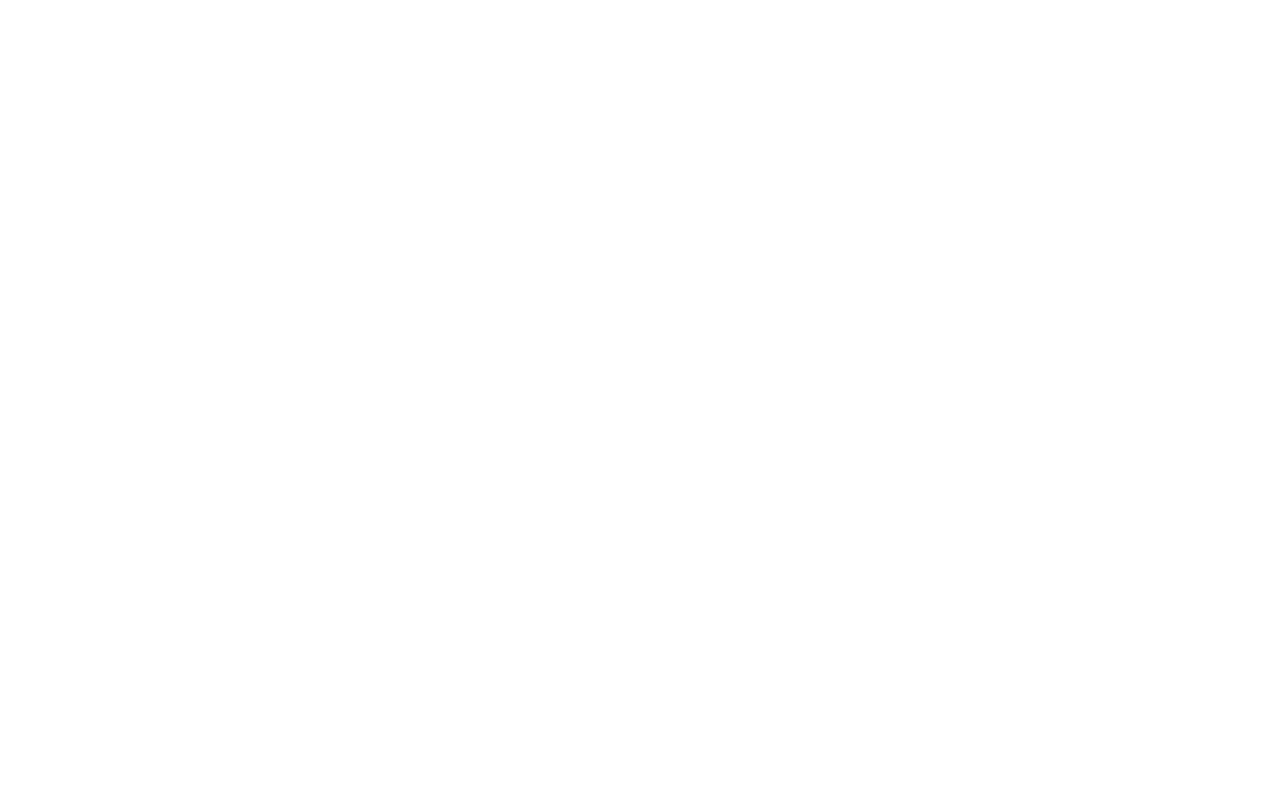
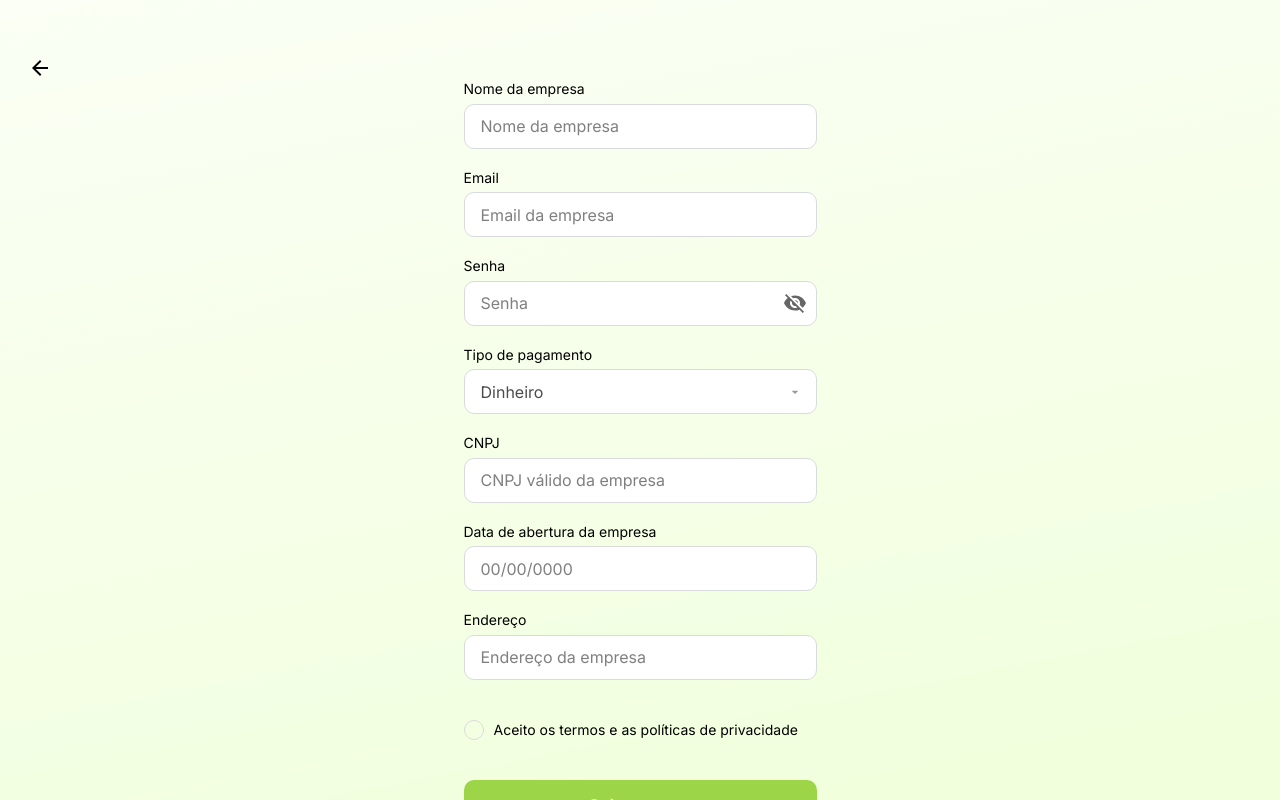
Before and after one commit to allanmsilva23/vital-reciclagem-frontend, a Vue app: page /cadastro in a window 1280 px wide. Before the commit this address had no page. Built offline with nearby package versions, Linux system fonts and the light colour scheme.

Commit message:
tela de cadastro criada

```diff
--- a/src/router/index.js
+++ b/src/router/index.js
@@ -1,11 +1,17 @@
 import { createRouter, createWebHistory } from 'vue-router'
 import HomeView from '@/views/HomeView.vue'
+import Cadastro from '../views/Cadastro.vue'
 
 const routes = [
   {
     path: '/',
     name: 'Home',
-    component: HomeView,
+    component: HomeView
+  },
+  {
+    path: '/cadastro',
+    name: 'cadastro',
+    component: Cadastro
   }
 ]
 
--- /dev/null
+++ b/src/views/Cadastro.vue
@@ -0,0 +1,398 @@
+<template>
+  <div class="cadastro-container">
+    <!-- Botão de voltar -->
+    <button class="back-button" @click="voltar">
+      <svg class="back-icon" viewBox="0 0 24 24">
+        <path d="M20 11H7.83l5.59-5.59L12 4l-8 8 8 8 1.41-1.41L7.83 13H20v-2z"/>
+      </svg>
+    </button>
+
+    <!-- Formulário de cadastro -->
+    <div class="form-container">
+      <div class="input-group">
+        <label>Nome da empresa</label>
+        <input type="text" placeholder="Nome da empresa" v-model="empresa.nome">
+      </div>
+
+      <div class="input-group">
+        <label>Email</label>
+        <input type="email" placeholder="Email da empresa" v-model="empresa.email">
+      </div>
+
+      <div class="input-group">
+        <label>Senha</label>
+        <div class="password-input">
+          <input :type="showPassword ? 'text' : 'password'" placeholder="Senha" v-model="empresa.senha">
+          <button class="toggle-password" @click.prevent="togglePassword">
+            <svg class="eye-icon" viewBox="0 0 24 24">
+              <path v-if="showPassword" d="M12 4.5C7 4.5 2.73 7.61 1 12c1.73 4.39 6 7.5 11 7.5s9.27-3.11 11-7.5c-1.73-4.39-6-7.5-11-7.5zM12 17c-2.76 0-5-2.24-5-5s2.24-5 5-5 5 2.24 5 5-2.24 5-5 5zm0-8c-1.66 0-3 1.34-3 3s1.34 3 3 3 3-1.34 3-3-1.34-3-3-3z"/>
+              <path v-else d="M12 7c2.76 0 5 2.24 5 5 0 .65-.13 1.26-.36 1.83l2.92 2.92c1.51-1.26 2.7-2.89 3.43-4.75-1.73-4.39-6-7.5-11-7.5-1.4 0-2.74.25-3.98.7l2.16 2.16C10.74 7.13 11.35 7 12 7zM2 4.27l2.28 2.28.46.46C3.08 8.3 1.78 10.02 1 12c1.73 4.39 6 7.5 11 7.5 1.55 0 3.03-.3 4.38-.84l.42.42L19.73 22 21 20.73 3.27 3 2 4.27zM7.53 9.8l1.55 1.55c-.05.21-.08.43-.08.65 0 1.66 1.34 3 3 3 .22 0 .44-.03.65-.08l1.55 1.55c-.67.33-1.41.53-2.2.53-2.76 0-5-2.24-5-5 0-.79.2-1.53.53-2.2zm4.31-.78l3.15 3.15.02-.16c0-1.66-1.34-3-3-3l-.17.01z"/>
+            </svg>
+          </button>
+        </div>
+      </div>
+
+<div class="input-group select-container">
+  <label>Tipo de pagamento</label>
+  <div class="select-wrapper">
+    <select v-model="empresa.tipoPagamento">
+      <option value="dinheiro">Dinheiro</option>
+      <option value="cartao">Cartão</option>
+      <option value="pix">PIX</option>
+    </select>
+    <svg class="custom-select-icon" viewBox="0 0 24 24">
+      <path d="M7 10l5 5 5-5z"/>
+    </svg>
+  </div>
+</div>
+
+
+      <div class="input-group">
+        <label>CNPJ</label>
+        <input type="text" placeholder="CNPJ válido da empresa" v-model="empresa.cnpj">
+      </div>
+
+      <div class="input-group">
+        <label>Data de abertura da empresa</label>
+        <input type="text" placeholder="00/00/0000" v-model="empresa.dataAbertura">
+      </div>
+
+      <div class="input-group">
+        <label>Endereço</label>
+        <input type="text" placeholder="Endereço da empresa" v-model="empresa.endereco">
+      </div>
+
+      <div class="terms-checkbox">
+        <input type="checkbox" id="terms" v-model="aceitouTermos" class="custom-checkbox">
+        <label for="terms">Aceito os termos e as políticas de privacidade</label>
+      </div>
+
+      <button class="create-account-button" @click="criarConta">Criar conta</button>
+
+      <div class="login-link">
+        <span>Já tem uma conta?</span>
+        <router-link to="/login">Fazer login</router-link>
+      </div>
+    </div>
+  </div>
+</template>
+
+<script>
+export default {
+  name: 'CadastroView',
+  data() {
+    return {
+      showPassword: false,
+      aceitouTermos: false,
+      empresa: {
+        nome: '',
+        email: '',
+        senha: '',
+        tipoPagamento: 'dinheiro',
+        cnpj: '',
+        dataAbertura: '',
+        endereco: ''
+      }
+    }
+  },
+  methods: {
+    togglePassword() {
+      this.showPassword = !this.showPassword
+    },
+    criarConta() {
+      console.log('Dados do cadastro:', this.empresa)
+    },
+    voltar() {
+      this.$router.go(-1)
+    }
+  }
+}
+</script>
+
+<style scoped>
+/* Reset e estilos base */
+* {
+  box-sizing: border-box;
+  margin: 0;
+  padding: 0;
+}
+
+body, html {
+  overflow-x: hidden;
+  width: 100%;
+}
+
+.cadastro-container {
+  position: fixed;
+  width: 100%;
+  min-width: 100vw;
+  height: 100%;
+  min-height: 100vh;
+  margin: 0;
+  padding: 20px;
+  background: linear-gradient(169.23deg, #FBFFF5 1.56%, #F1FFDC 97.1%);
+  font-family: 'Inter', sans-serif;
+  overflow-y: auto;
+  overflow-x: hidden;
+  display: flex;
+  flex-direction: column;
+  align-items: center;
+}
+
+/* Container do formulário */
+.form-container {
+  width: 100%;
+  max-width: 393px;
+  margin: 60px auto 0;
+  padding: 0 20px;
+  display: flex;
+  flex-direction: column;
+  align-items: center;
+}
+
+/* Botão de voltar */
+.back-button {
+  position: fixed;
+  width: 39px;
+  height: 39px;
+  left: 20px;
+  top: 50px;
+  background: transparent;
+  border: none;
+  cursor: pointer;
+  padding: 0;
+  z-index: 2;
+}
+
+.back-icon {
+  width: 24px;
+  height: 24px;
+  fill: #000000;
+}
+
+/* Grupos de input */
+.input-group {
+  margin-bottom: 20px;
+  width: 100%;
+  max-width: 353px;
+}
+
+.input-group label {
+  display: block;
+  font-family: 'Inter';
+  font-weight: 400;
+  font-size: 14px;
+  line-height: 125%;
+  color: #000000;
+  margin-bottom: 6px;
+}
+
+.input-group input,
+.input-group select {
+  width: 100%;
+  height: 45px;
+  padding: 18px 16px;
+  background: #FFFFFF;
+  border: 1px solid #D8DADC;
+  border-radius: 10px;
+  font-family: 'Inter';
+  font-weight: 400;
+  font-size: 16px;
+  line-height: 125%;
+  color: rgba(0, 0, 0, 0.5);
+  appearance: none;
+}
+
+.input-group input::placeholder {
+  color: rgba(0, 0, 0, 0.5);
+}
+
+/* Campo de senha */
+.password-input {
+  position: relative;
+  width: 100%;
+}
+
+.toggle-password {
+  position: absolute;
+  right: 10px;
+  top: 50%;
+  transform: translateY(-50%);
+  background: none;
+  border: none;
+  cursor: pointer;
+  padding: 0;
+  width: 24px;
+  height: 24px;
+}
+
+.eye-icon {
+  width: 24px;
+  height: 24px;
+  fill: rgba(0, 0, 0, 0.6);
+}
+
+/* Select com ícone */
+.select-container {
+  position: relative;
+  width: 100%;
+  max-width: 353px;
+}
+
+.select-wrapper {
+  position: relative;
+}
+
+.select-wrapper select {
+  appearance: none;
+  width: 100%;
+  height: 45px;
+  padding: 10px 40px 10px 16px;
+  background: #fff;
+  border: 1px solid #D8DADC;
+  border-radius: 10px;
+  font-family: 'Inter';
+  font-size: 16px;
+  color: rgba(0, 0, 0, 0.7);
+}
+
+.select-wrapper select:focus {
+  outline: none;
+  border: 2px solid #FFA500; /* laranja */
+}
+
+.select-pagamento {
+  color: D8DADC; /* mesma cor dos inputs */
+}
+
+.select-pagamento option {
+  color: D8DADC;
+}
+
+
+
+.custom-select-icon {
+  position: absolute;
+  pointer-events: none;
+  right: 14px;
+  top: 50%;
+  transform: translateY(-50%);
+  width: 16px;
+  height: 16px;
+  fill: rgba(0, 0, 0, 0.4);
+}
+
+.input-group input:focus {
+  outline: none;
+  border: 2px solid #FFA500;
+}
+
+
+
+/* Checkbox de termos */
+.terms-checkbox {
+  display: flex;
+  align-items: center;
+  margin: 20px 0;
+  font-family: 'Inter';
+  font-weight: 400;
+  font-size: 14px;
+  line-height: 125%;
+  color: #000000;
+  cursor: pointer;
+  width: 100%;
+  max-width: 353px;
+}
+
+.custom-checkbox {
+  appearance: none;
+  -webkit-appearance: none;
+  width: 20px;
+  height: 20px;
+  margin-right: 10px;
+  border: 1px solid #D8DADC;
+  border-radius: 50%;
+  outline: none;
+  cursor: pointer;
+  position: relative;
+  transition: all 0.2s ease;
+}
+
+.custom-checkbox:checked {
+  background-color: #9DD549;
+  border-color: #9DD549;
+}
+
+.custom-checkbox:checked::after {
+  content: '';
+  position: absolute;
+  left: 7px;
+  top: 3px;
+  width: 5px;
+  height: 10px;
+  border: solid white;
+  border-width: 0 2px 2px 0;
+  transform: rotate(45deg);
+}
+
+/* Botão de criar conta */
+.create-account-button {
+  display: flex;
+  justify-content: center;
+  align-items: center;
+  width: 100%;
+  max-width: 353px;
+  height: 56px;
+  background: #9DD549;
+  border-radius: 10px;
+  border: none;
+  font-family: 'Inter';
+  font-weight: 600;
+  font-size: 20px;
+  line-height: 125%;
+  color: #FFFFFF;
+  cursor: pointer;
+  margin: 20px 0;
+  transition: background-color 0.2s ease;
+}
+
+.create-account-button:hover {
+  background-color: #8BC441;
+}
+
+/* Link para login */
+.login-link {
+  text-align: center;
+  font-family: 'Inter';
+  font-weight: 400;
+  font-size: 14px;
+  line-height: 125%;
+  color: rgba(0, 0, 0, 0.7);
+  width: 100%;
+  max-width: 353px;
+}
+
+.login-link a {
+  color: #9DD549;
+  text-decoration: none;
+  margin-left: 5px;
+  font-weight: 500;
+}
+
+.login-link a:hover {
+  text-decoration: underline;
+}
+
+/* Responsividade */
+@media (max-width: 480px) {
+  .back-button {
+    left: 15px;
+    top: 40px;
+  }
+
+  .form-container {
+    padding: 0 15px;
+    margin-top: 50px;
+  }
+}
+</style>
--- a/src/views/HomeView.vue
+++ b/src/views/HomeView.vue
@@ -10,7 +10,7 @@
         Cadastre sua empresa, acompanhe coletas de óleo e contribua para um futuro sustentável.
       </p>
       <button class="login-btn">Fazer login</button>
-      <button class="register-btn">Criar conta</button>
+      <router-link to="/cadastro" class="register-btn">Criar conta</router-link>
     </div>
   </div>
 </template>
@@ -94,6 +94,7 @@
 }
 
 .register-btn {
+  display: block;
   width: 100%;
   padding: 17px 0;
   border: 1px solid #6BB200;
@@ -103,5 +104,7 @@
   font-size: 20px;
   background-color: transparent;
   cursor: pointer;
+  text-align: center;
+  text-decoration: none;
 }
 </style>
```
Also changed, not shown: src/assets/back-icon.png (added), src/assets/dropdown-icon.png (added).
